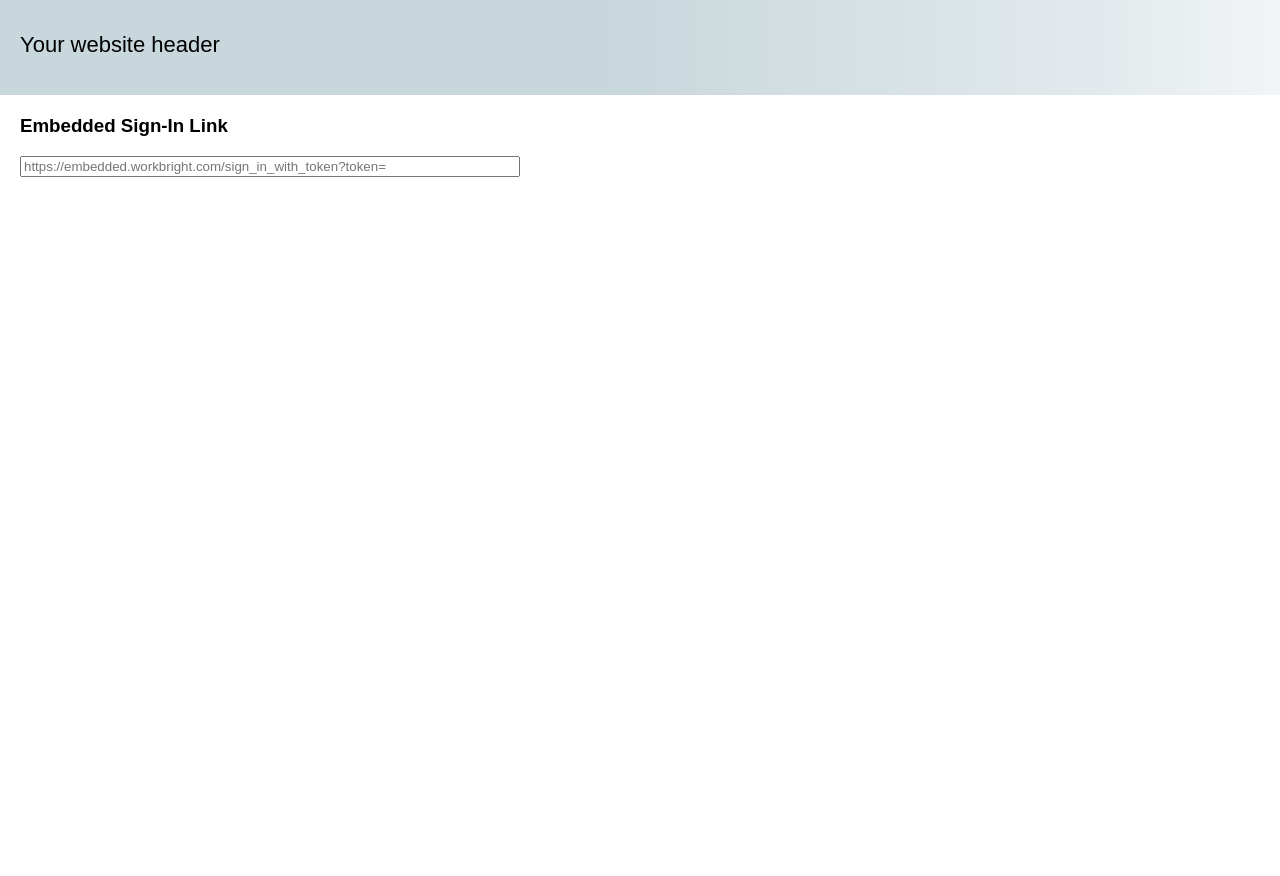
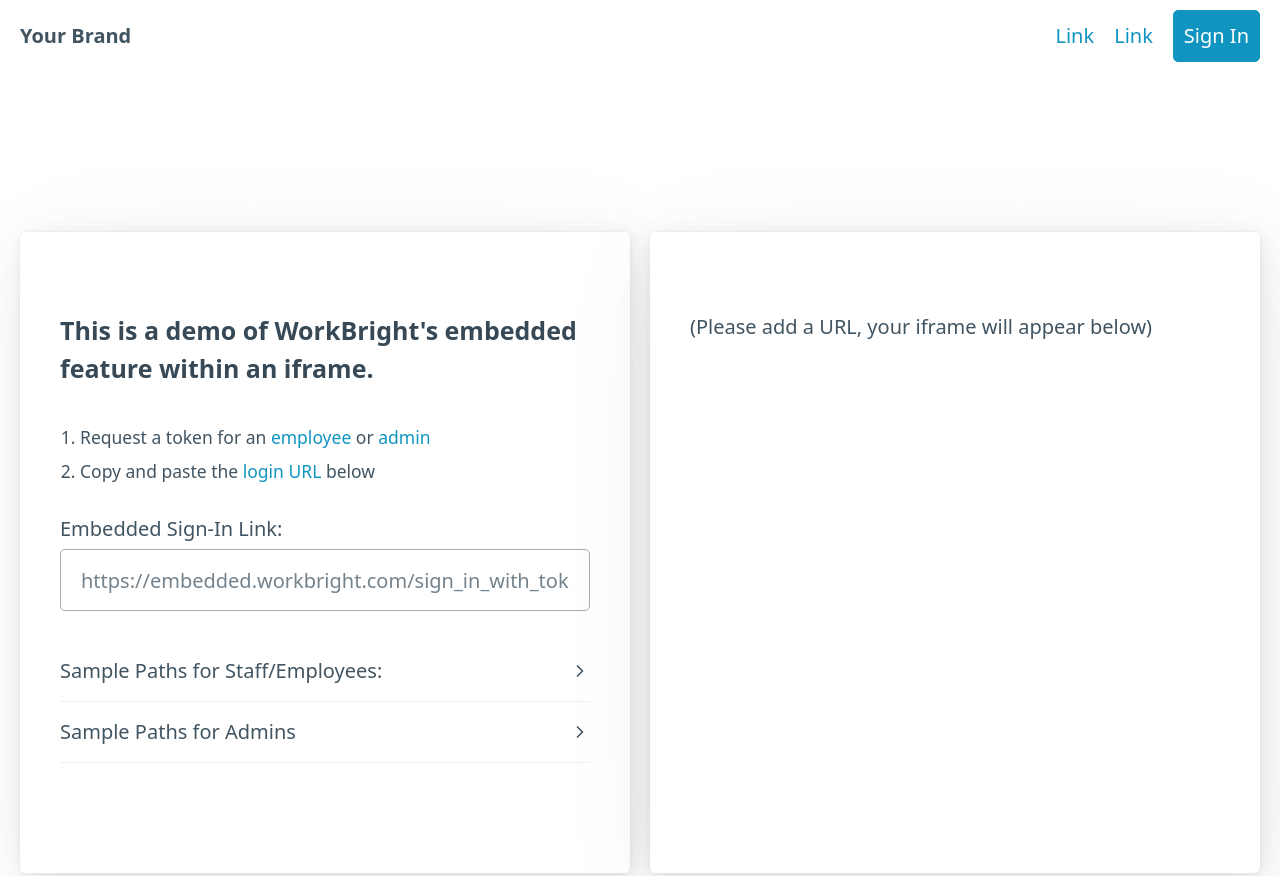
Before and after one commit to WorkBright/embedded-web-demo, a plain HTML site: page index.html in a window 1280 px wide. Shown: the top 876 px of the page. Drawn offline with nearby package versions, Linux system fonts and the light colour scheme.

Commit message:
Improve UX of page, add styling

```diff
--- a/index.html
+++ b/index.html
@@ -1,56 +1,79 @@
 <script src="https://unpkg.com/vue@3/dist/vue.global.js"></script>
+<link rel="stylesheet" href="https://cdn.jsdelivr.net/npm/@picocss/pico@1/css/pico.min.css">
 
-<style>
-  body {
-    margin: 0;
-    font-family:Arial, Helvetica, sans-serif;
-  }
+<html lang="en">
+  <body>
+    <div class="container-fluid">
+      <nav>
+        <ul>
+          <li><strong>Your Brand</strong></li>
+        </ul>
+        <ul>
+          <li><a href="#">Link</a></li>
+          <li><a href="#">Link</a></li>
+          <li><a href="#" role="button">Sign In</a></li>
+        </ul>
+      </nav>
+    </div>
+    <main class="container-fluid" id="app">
+      <div class="grid">
+          <div>
+            <article>
+              <h4>This is a demo of WorkBright's embedded feature within an iframe.</h4>
 
-  .header {
-    background: #c8d7dc; /* Old browsers */
-    background: -moz-linear-gradient(left, #c8d7dc 0%, #c8d7dc 47%, #e3eaed 85%, #f2f5f6 99%); /* FF3.6-15 */
-    background: -webkit-linear-gradient(left, #c8d7dc 0%,#c8d7dc 47%,#e3eaed 85%,#f2f5f6 99%); /* Chrome10-25,Safari5.1-6 */
-    background: linear-gradient(to right, #c8d7dc 0%,#c8d7dc 47%,#e3eaed 85%,#f2f5f6 99%); /* W3C, IE10+, FF16+, Chrome26+, Opera12+, Safari7+ */
-    height: 75px;
-    width: 100%;
-    padding: 10px;
-  }
+            <p>
+              <small>
+                <ol>
+                  <li>Request a token for an <a target="_blank" href="https://developers.workbright.com/reference/request-one-time-access-token">employee</a> or <a href="https://developers.workbright.com/reference/request-one-time-user-access-token">admin</a></li>
+                  <li>Copy and paste the <a target="_blank" href="https://developers.workbright.com/reference/signing-in-with-token">login URL</a> below</li>
+                </ol>
+              </small>
+            </p>
+            <div>
+              <label for="embeddedLink">Embedded Sign-In Link:</label>
+            </div>
+            <input v-model="placeholder" name="embeddedLink" id="embeddedLink" placeholder="https://embedded.workbright.com/sign_in_with_token?token="></input>
 
-  .logo-headline {
-    font-size: 22px;
-    padding-left: 10px;
-  }
+            <p>
+              <details>
+                <summary>Sample Paths for Staff/Employees:</summary>
+                <ul>
+                  <li>View I-9 </li>
+                  <ul><li><em>/forms/i9/submission/new</em></li></ul>
+                  <li>View W-4 </li>
+                  <ul><li><em>/forms/w4/submission/new</em></li></ul>
+                  <li>View Custom Form</li>
+                  <ul><li><em>/forms/DOCUMENTID/submission/new</em></li></ul>
+                </ul>
+              </details>
 
-  iframe {
-    margin: 100px;
-  }
+              <details >
+                <summary>Sample Paths for Admins</summary>
+                <ul>
+                  <li>View all Section 2 Inbox</li>
+                  <ul><li><em>/onboarding/i9/review</em></li></ul>
+                  <li>View Single Section 2 </li>
+                  <ul><li><em>/onboarding/i9/review?ids[]=SUBMISSIONID</em></li></ul>
+                </ul>
+              </details>
 
-  .footer {
-    border-top: 1px solid #ddd;
 
-  }
-
-  .footer-content {
-    padding-left: 10px;
-  }
-</style>
-
-<div id="app">
-  <div class="header">
-    <p class="logo-headline">Your website header</p>
-  </div>
-  <div style="margin: 20px 0 0 20px;">
-    <h3>Embedded Sign-In Link</h2>
-    <input v-model="placeholder" style="width: 500px" placeholder="https://embedded.workbright.com/sign_in_with_token?token="></input>
-  </div>
-  <!-- <button type="submit">Submit</button> -->
-
-  <iframe width="900" height="1200" frameBorder="0" allow="camera" :src="placeholder"></iframe>
-  <div class="footer">
-    <p class="footer-content">Your footer content</p>
-  </div>
-</div>
-
+            </p>
+          </article>
+          </div>
+          <article v-if="placeholder.length">
+           <iframe class="embedded-iframe" width="100%" height="1200" frameBorder="0" allow="camera"  :src="placeholder" title="embedded-demo"></iframe>
+          </article>
+          <article v-else>
+            (Please add a URL, your iframe will appear below)
+          </article>
+      </div>
+    </main>
+    <footer class="container-fluid">
+      <small>Your footer content</small>
+    </footer>
+  </body>
+</html>
 
 <script>
   const { createApp } = Vue
```
